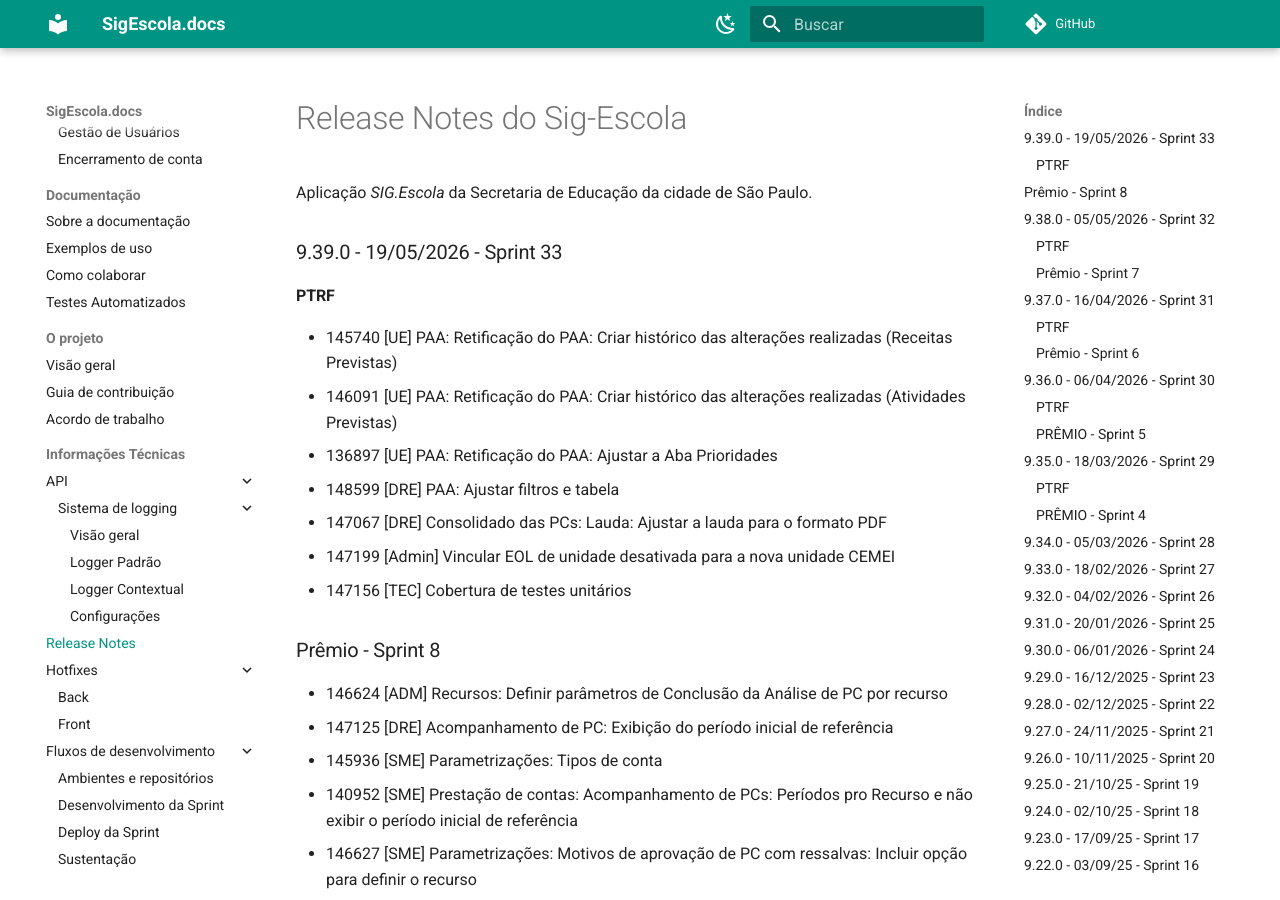
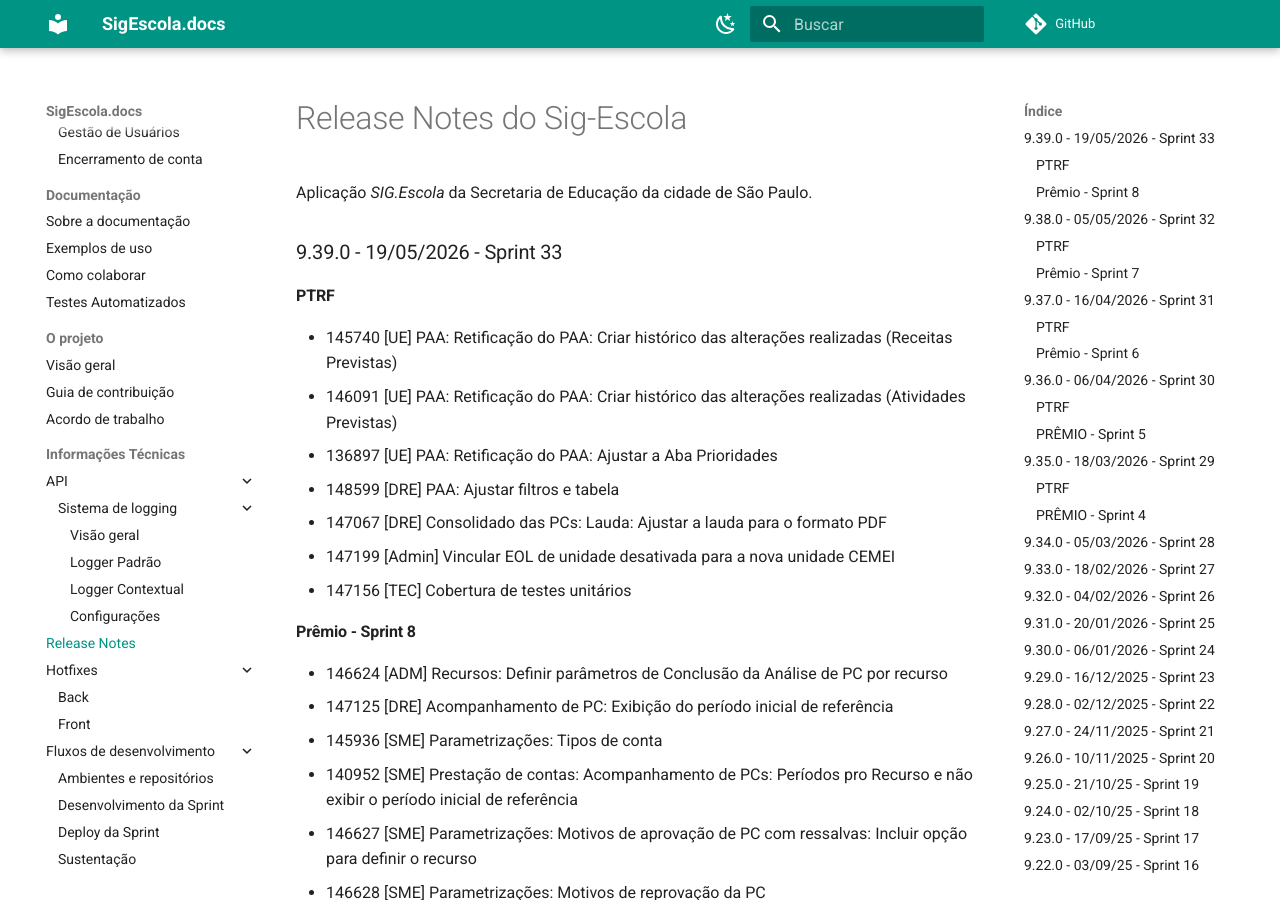
Before and after one commit to prefeiturasp/SME-PTRF-Docs, an MkDocs documentation site: the page built from docs/projeto/release_notes.md, in a window 1280 px wide and 900 px high. Built offline with MkDocs 1.6.1 and Material for MkDocs 9.7.7, drawn with Linux system fonts in a browser that asks for light colours; comment, search, counter and statistics services are not loaded.

```diff
--- a/docs/projeto/release_notes.md
+++ b/docs/projeto/release_notes.md
@@ -12,7 +12,7 @@ Aplicação *SIG.Escola* da Secretaria de Educação da cidade de São Paulo.
 * 147199 [Admin] Vincular EOL de unidade desativada para a nova unidade CEMEI
 * 147156 [TEC] Cobertura de testes unitários
 
-### Prêmio - Sprint 8
+#### Prêmio - Sprint 8
 * 146624 [ADM] Recursos: Definir parâmetros de Conclusão da Análise de PC por recurso
 * 147125 [DRE] Acompanhamento de PC: Exibição do período inicial de referência
 * 145936 [SME] Parametrizações: Tipos de conta
```
